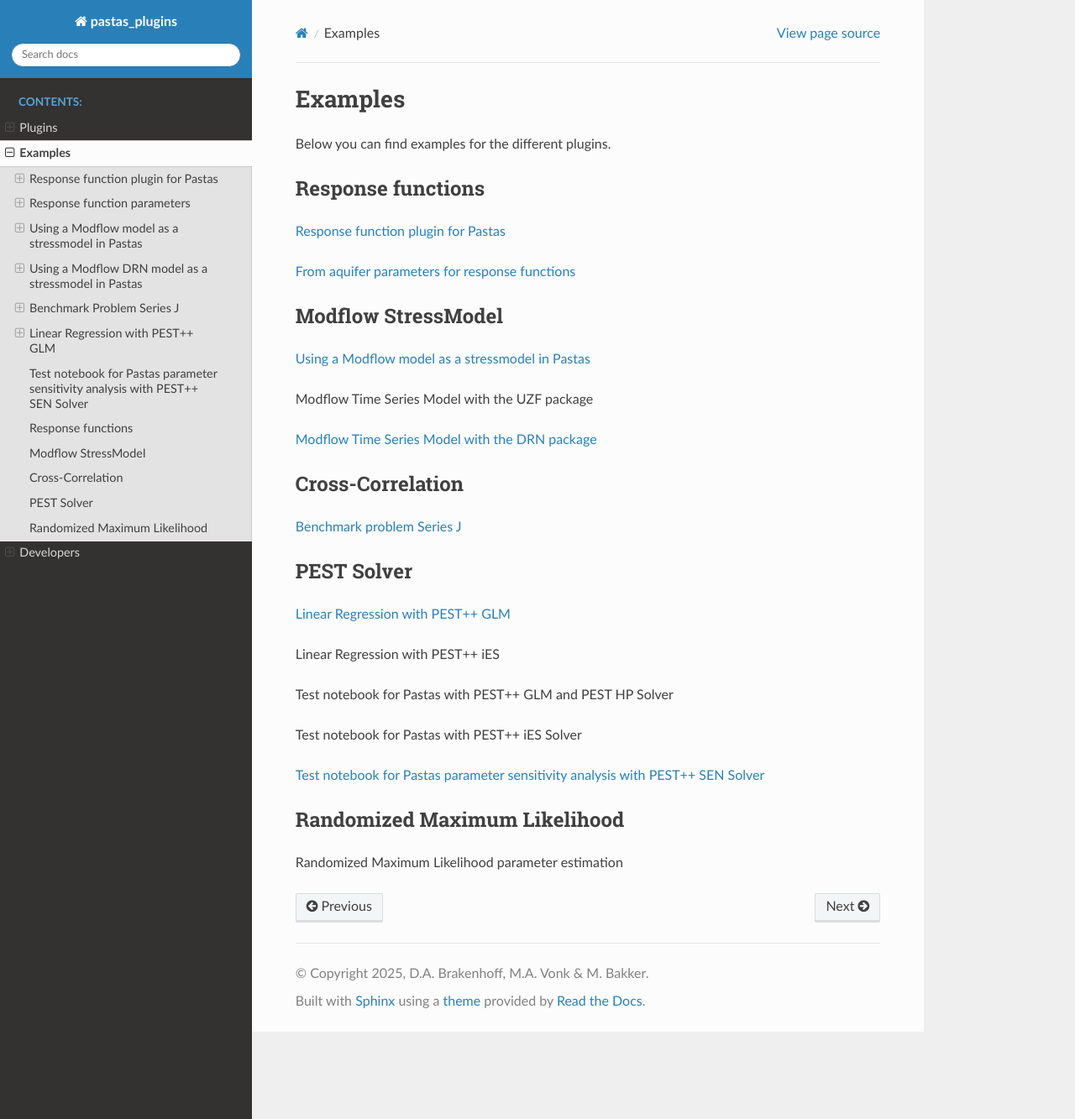
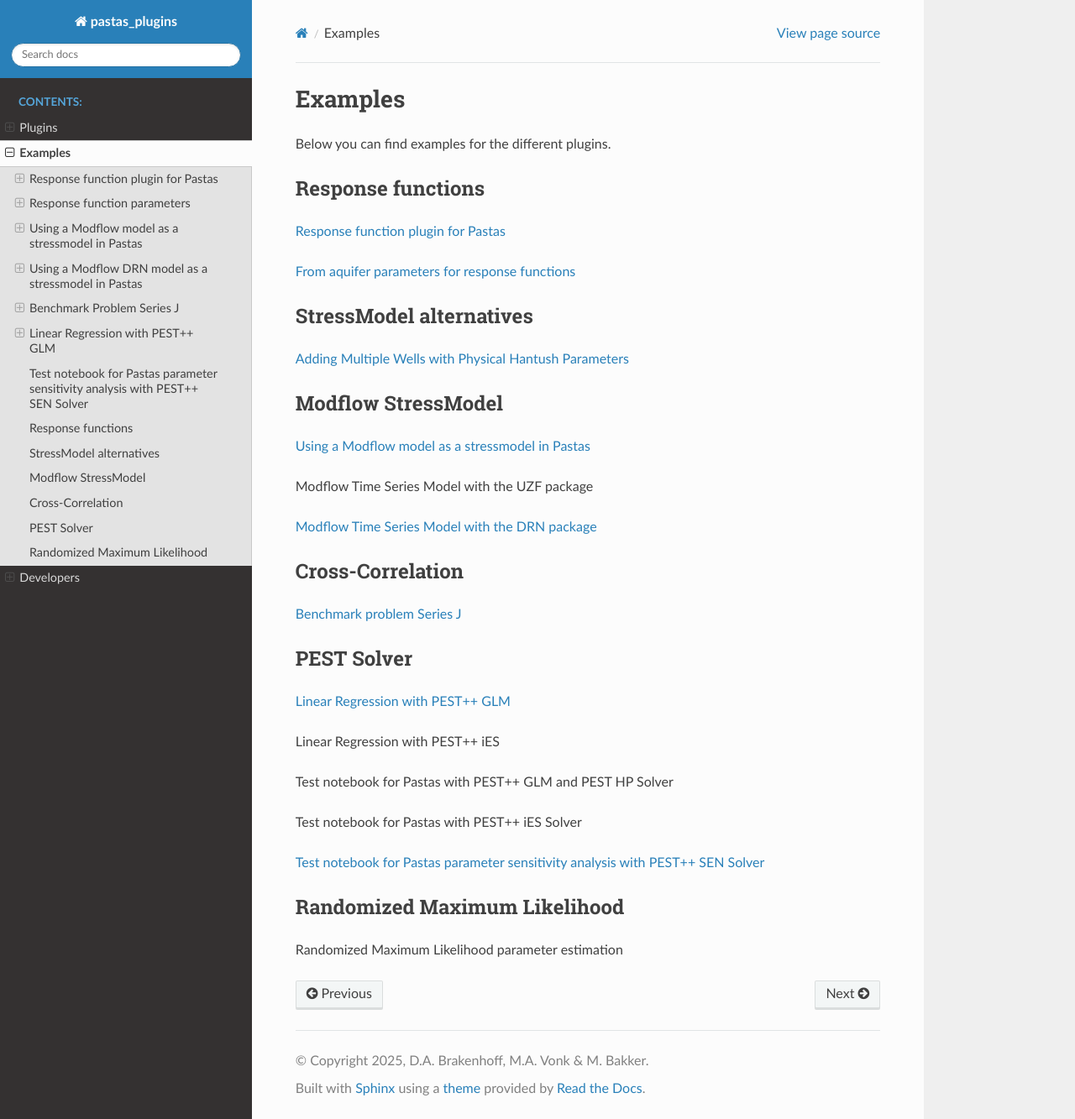
Before and after one commit to pastas/pastas-plugins, a Sphinx documentation site: the page built from docs/examples/index.rst, in a window 1280 px wide and 1333 px high. Shown: the whole window at 84% size. Built offline with Sphinx 7.4.7 and the Read the Docs theme 3.1.0, drawn with Linux system fonts in a browser that asks for light colours; pages that are not in the unit, such as notebooks, are missing from menus.

Commit message:
add notebook to rtd

```diff
--- a/docs/examples/index.rst
+++ b/docs/examples/index.rst
@@ -54,6 +54,12 @@ Response functions
 :doc:`From aquifer parameters for response functions <responses_parameters>`
 
 
+StressModel alternatives
+-----------------------
+
+:doc:`Adding Multiple Wells with Physical Hantush Parameters <multiple_wells>`
+
+
 Modflow StressModel
 -------------------
 
```
